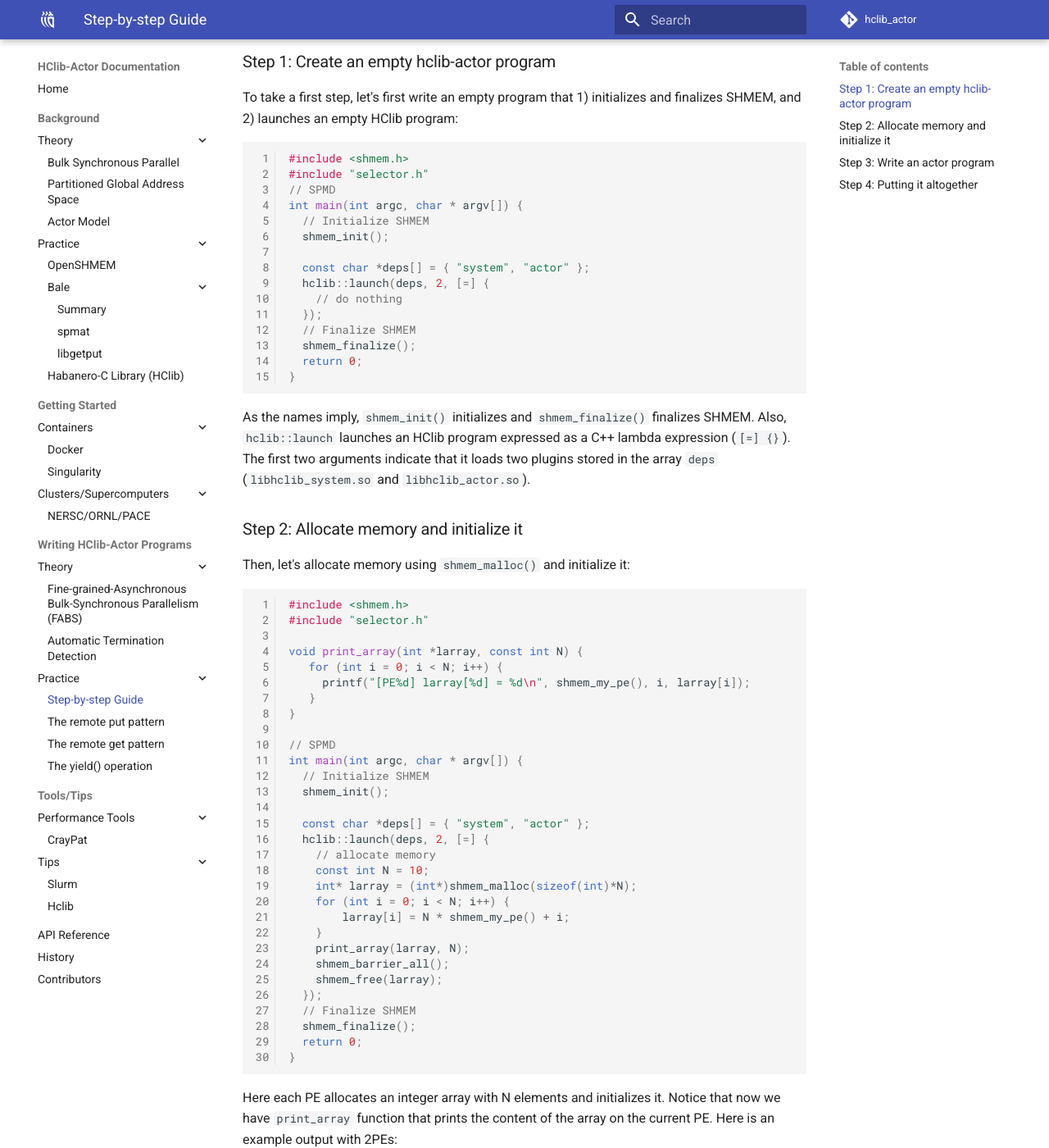
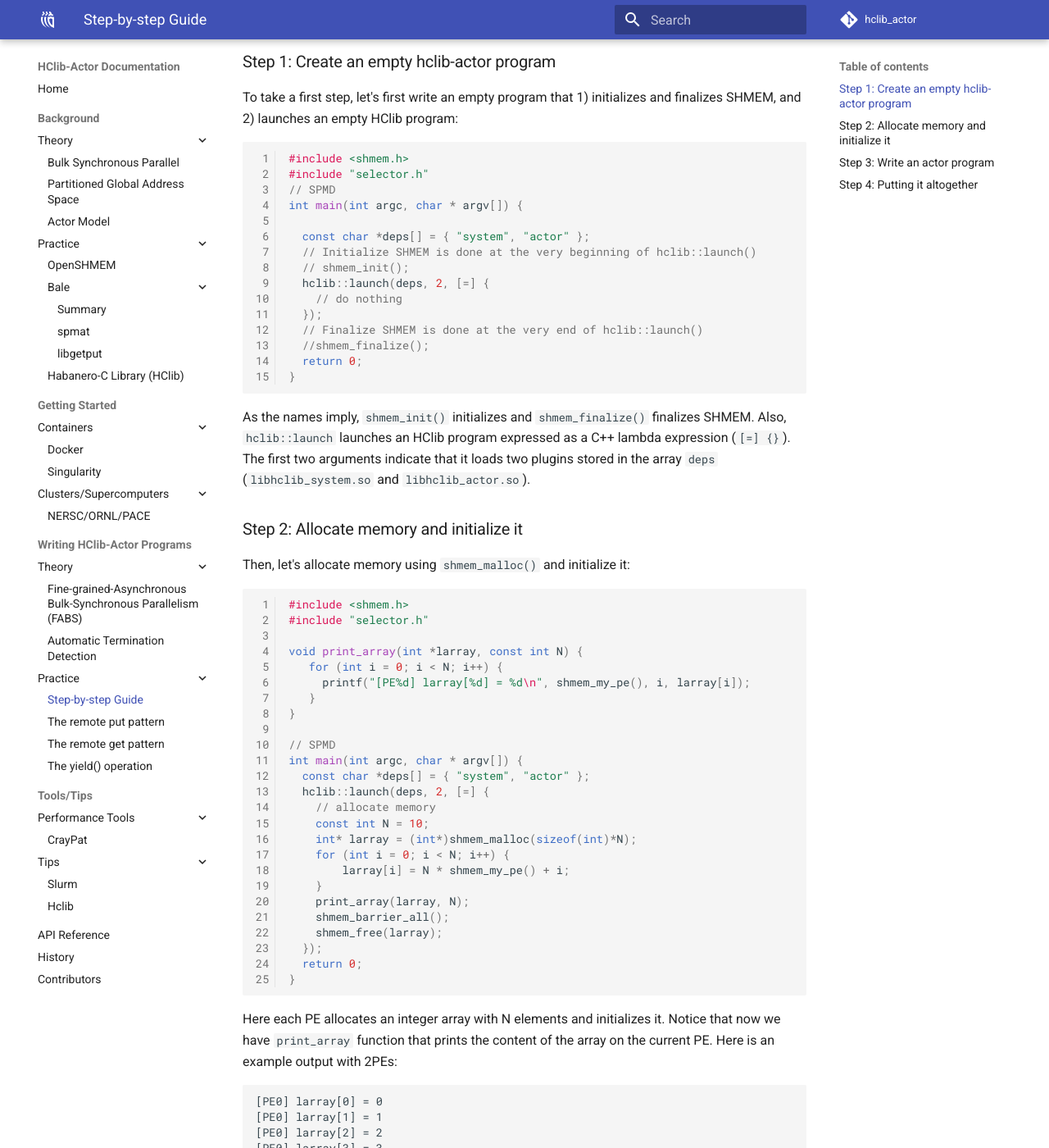
Before and after one commit to ahayashi/hclib-actor, an MkDocs documentation site: the page built from doc/markdowns/details/basics.md, in a window 1280 px wide and 1400 px high, scrolled down 446 px. Shown: the whole window at 82% size. Built offline with MkDocs 1.6.1 and Material for MkDocs 9.7.7, drawn with Linux system fonts in a browser that asks for light colours; comment, search, counter and statistics services are not loaded; some of the changed text lies outside the part shown.

Commit message:
Update basics.md

````diff
--- a/doc/markdowns/details/basics.md
+++ b/doc/markdowns/details/basics.md
@@ -17,15 +17,15 @@ To take a first step, let's first write an empty program that 1) initializes and
 #include "selector.h"
 // SPMD
 int main(int argc, char * argv[]) {
-  // Initialize SHMEM
-  shmem_init();
 
   const char *deps[] = { "system", "actor" };
+  // Initialize SHMEM is done at the very beginning of hclib::launch()
+  // shmem_init();
   hclib::launch(deps, 2, [=] {
     // do nothing
   });
-  // Finalize SHMEM
-  shmem_finalize();
+  // Finalize SHMEM is done at the very end of hclib::launch()
+  //shmem_finalize();
   return 0;
 }
 ```
@@ -48,9 +48,6 @@ void print_array(int *larray, const int N) {
 
 // SPMD
 int main(int argc, char * argv[]) {
-  // Initialize SHMEM
-  shmem_init();
-
   const char *deps[] = { "system", "actor" };
   hclib::launch(deps, 2, [=] {
     // allocate memory
@@ -63,8 +60,6 @@ int main(int argc, char * argv[]) {
     shmem_barrier_all();
     shmem_free(larray);
   });
-  // Finalize SHMEM
-  shmem_finalize();
   return 0;
 }
 ```
@@ -154,9 +149,6 @@ public:
 
 // SPMD
 int main(int argc, char * argv[]) {
-  // Initialize SHMEM
-  shmem_init();
-
   const char *deps[] = { "system", "actor" };
   hclib::launch(deps, 2, [=] {
     // allocate memory
@@ -180,8 +172,6 @@ int main(int argc, char * argv[]) {
     shmem_barrier_all();
     shmem_free(larray);
   });
-  // Finalize SHMEM
-  shmem_finalize();
   return 0;
 }
 ```
````
